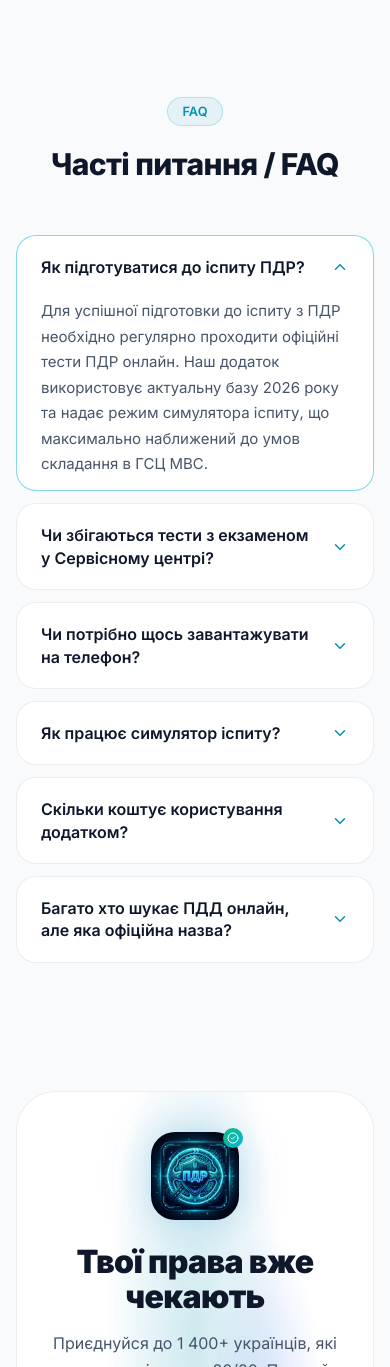
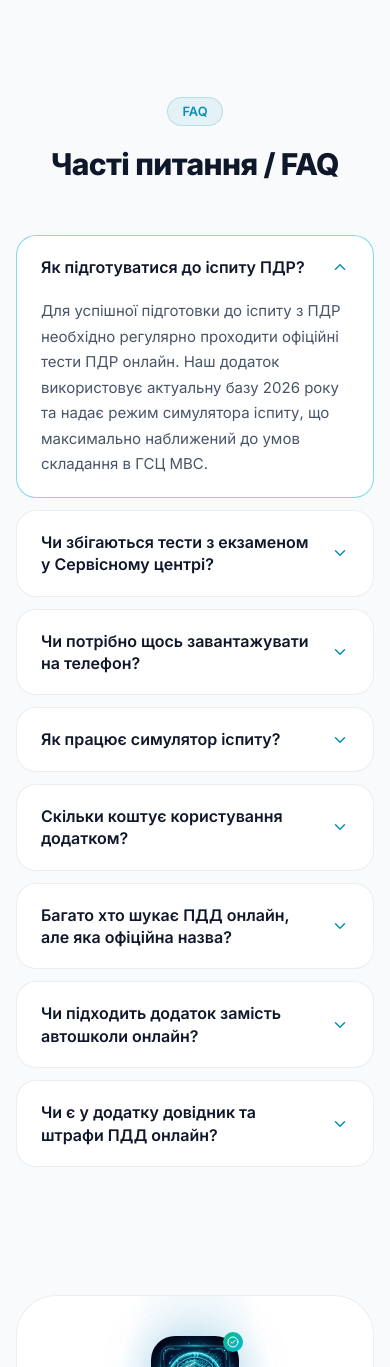
Before and after one commit to serjtlgram/pdr-landing, a Next.js app: page / in a window 390 px wide. Shown: the part 7546-8913 px from the top of the page. Built offline with nearby package versions, Linux system fonts and the light colour scheme.

Commit message:
Fix FAQ height on mobile and add new SEO questions

```diff
--- a/src/app/components/LandingPage.tsx
+++ b/src/app/components/LandingPage.tsx
@@ -239,6 +239,8 @@ export default function LandingPage() {
     { q: 'Як працює симулятор іспиту?', a: 'Симулятор повністю відтворює умови реального іспиту в ГСЦ МВС: вам дається 20 хвилин на 20 випадкових питань. Для успішної здачі можна зробити не більше 2 помилок.' },
     { q: 'Скільки коштує користування додатком?', a: "Базовий доступ для ознайомлення з питаннями — безкоштовний. Для доступу до глибокої аналітики, розумної роботи над помилками та режиму 'Марафон' є Pro-версія." },
     { q: 'Багато хто шукає ПДД онлайн, але яка офіційна назва?', a: 'Офіційна назва українською мовою — Правила дорожнього руху (ПДР). Незважаючи на те, що багато користувачів шукають "ПДД тесты онлайн 2026 Украина" або "билеты ПДД 2026", наш додаток надає матеріали українською мовою згідно з вимогами законодавства, але інтуїтивно зрозумілий для всіх.' },
+    { q: 'Чи підходить додаток замість автошколи онлайн?', a: 'Наш сервіс є ідеальним доповненням до навчання. Якщо ви шукаєте "автошкола онлайн" або "тести ПДР онлайн Київ/Дніпро/Львів", симулятор допоможе закріпити теорію та скласти екзамен ПДД онлайн з першого разу.' },
+    { q: 'Чи є у додатку довідник та штрафи ПДД онлайн?', a: 'Так, окрім тестів, у додатку доступний зручний довідник ПДР Україна, де можна вивчити всі дорожні знаки та переглянути актуальні штрафи ПДД онлайн.' },
   ];
 
   return (
@@ -741,7 +743,7 @@ function LandingInner({
                     role="region"
                     itemScope itemProp="acceptedAnswer" itemType="https://schema.org/Answer"
                     style={{
-                      maxHeight: openFaq === index ? '12rem' : '0',
+                      maxHeight: openFaq === index ? '40rem' : '0',
                       overflow: 'hidden',
                       transition: 'max-height 0.35s ease, opacity 0.35s ease, padding 0.35s ease',
                       opacity: openFaq === index ? 1 : 0,
--- a/src/app/layout.tsx
+++ b/src/app/layout.tsx
@@ -174,6 +174,22 @@ const schemaData = {
             text: 'Офіційна назва українською мовою — Правила дорожнього руху (ПДР). Незважаючи на те, що багато користувачів шукають "ПДД тесты онлайн 2026 Украина" або "билеты ПДД 2026", наш додаток надає матеріали українською мовою згідно з вимогами законодавства, але інтуїтивно зрозумілий для всіх.',
           },
         },
+        {
+          '@type': 'Question',
+          name: 'Чи підходить додаток замість автошколи онлайн?',
+          acceptedAnswer: {
+            '@type': 'Answer',
+            text: 'Наш сервіс є ідеальним доповненням до навчання. Якщо ви шукаєте "автошкола онлайн" або "тести ПДР онлайн Київ/Дніпро/Львів", симулятор допоможе закріпити теорію та скласти екзамен ПДД онлайн з першого разу.',
+          },
+        },
+        {
+          '@type': 'Question',
+          name: 'Чи є у додатку довідник та штрафи ПДД онлайн?',
+          acceptedAnswer: {
+            '@type': 'Answer',
+            text: 'Так, окрім тестів, у додатку доступний зручний довідник ПДР Україна, де можна вивчити всі дорожні знаки та переглянути актуальні штрафи ПДД онлайн.',
+          },
+        },
       ],
     },
   ],
```
